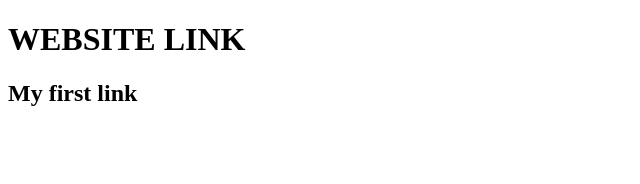
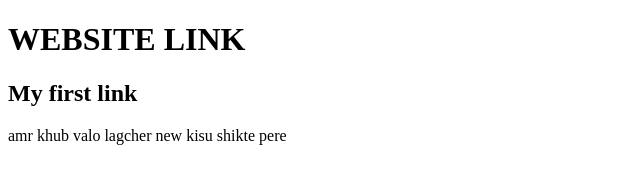
Before and after one commit to SHARIF-UL-ISLAM/make-link, a plain HTML site: page index.html in a window 1280 px wide. Shown: the whole page, without its empty margins (0-640 px from the left). Drawn offline with Linux system fonts and the light colour scheme.

Commit message:
new learning

```diff
--- a/index.html
+++ b/index.html
@@ -9,5 +9,6 @@
 <body>
     <h1>WEBSITE LINK</h1>
     <h2>My first link</h2>
+    <p>amr khub valo lagcher new kisu shikte pere</p>
 </body>
 </html>
```
